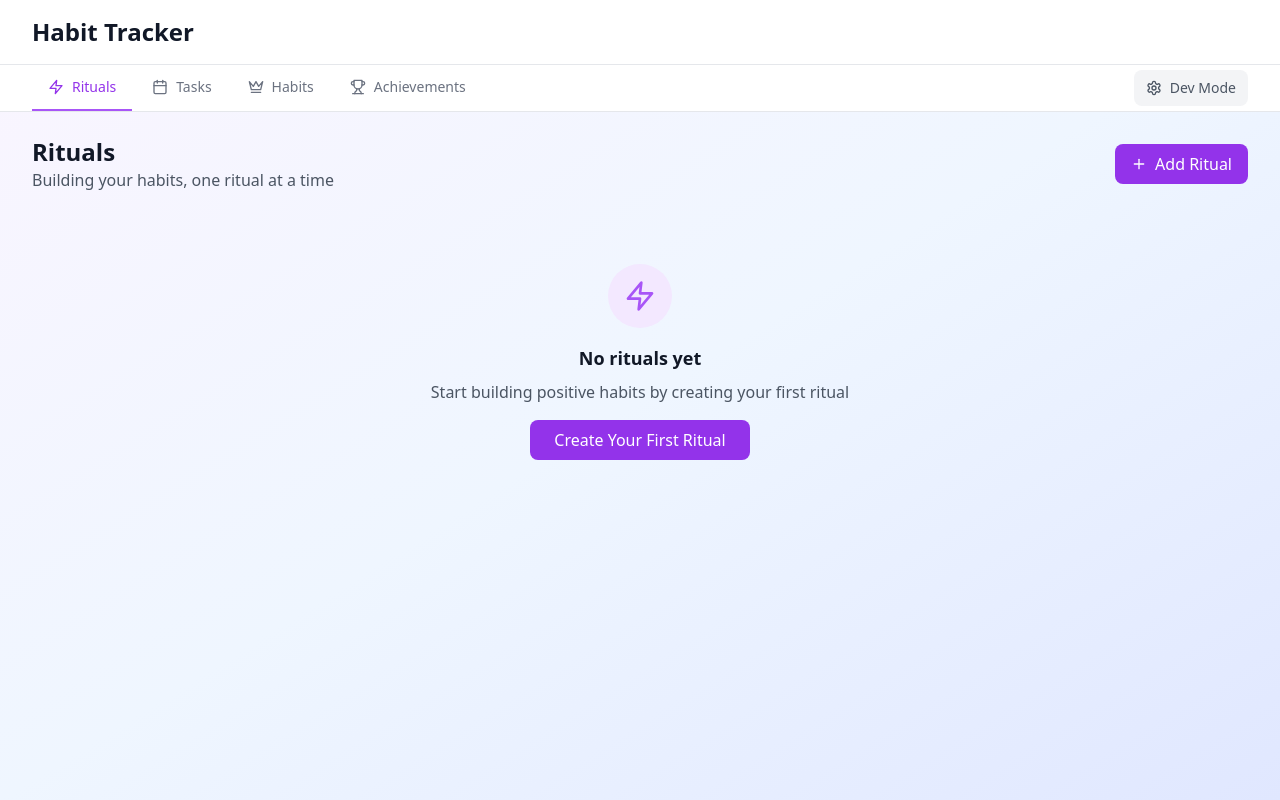
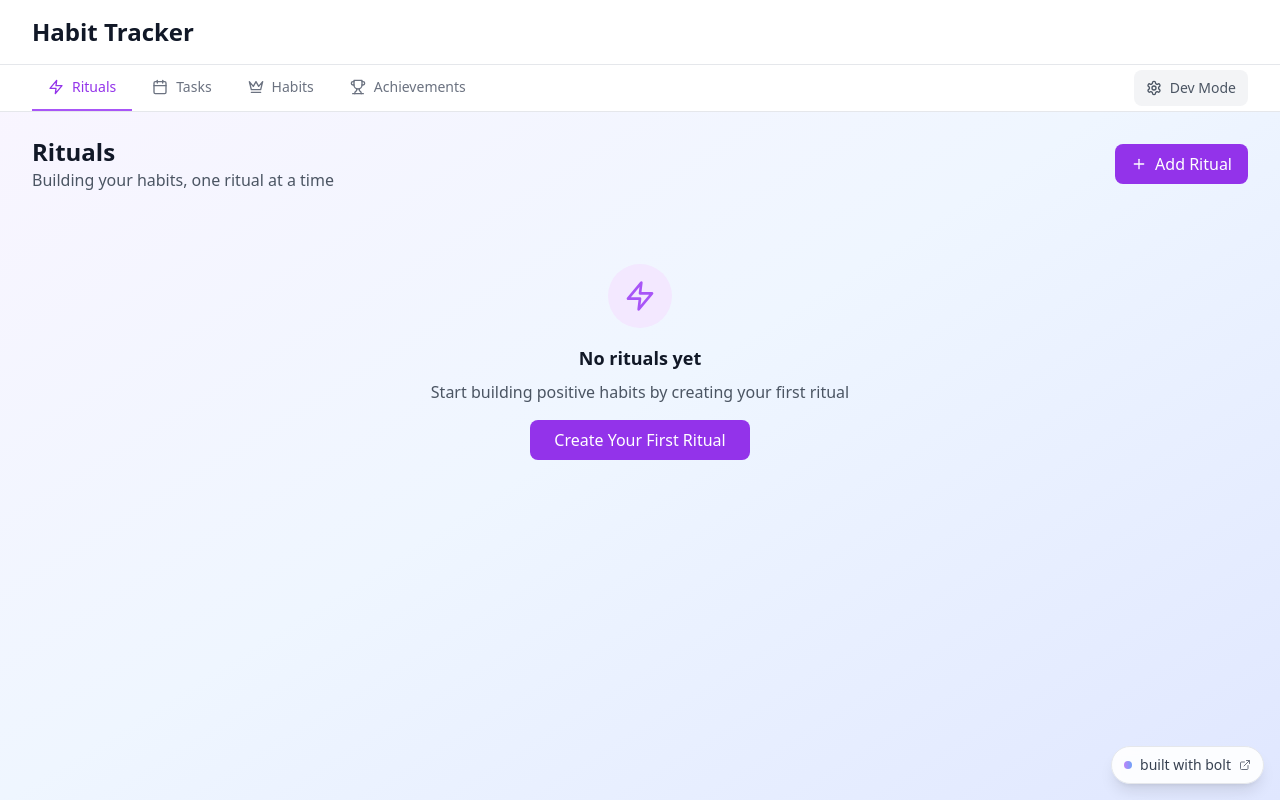
Before and after one commit to utsav132/Habit_Tracker, a React (Vite) app: page / in a window 1280 px wide. Built offline with nearby package versions, Linux system fonts and the light colour scheme.

Commit message:
Add 'built with bolt' badge

```diff
--- a/src/App.tsx
+++ b/src/App.tsx
@@ -1,5 +1,5 @@
 import { useState, useEffect } from 'react';
-import { Calendar, Zap, Crown, Trophy, Settings, ChevronRight, ChevronLeft } from 'lucide-react';
+import { Calendar, Zap, Crown, Trophy, Settings, ChevronRight, ChevronLeft, ExternalLink } from 'lucide-react';
 import { AppData, Ritual, Habit, Task, HabitItem, HabitTrigger } from './types';
 import { getStoredData, saveData } from './utils/storage';
 import { DateManager } from './utils/dateUtils';
@@ -468,6 +468,20 @@ function App() {
         type={rewardData.type}
       />
 
+      {/* Built with Bolt Badge */}
+      <a
+        href="https://bolt.new"
+        target="_blank"
+        rel="noopener noreferrer"
+        className="fixed bottom-4 right-4 z-40 bg-white/90 backdrop-blur-sm border border-gray-200 rounded-full px-3 py-2 shadow-lg hover:shadow-xl transition-all duration-200 hover:scale-105 group"
+      >
+        <div className="flex items-center space-x-2 text-sm">
+          <div className="w-2 h-2 bg-gradient-to-r from-purple-500 to-blue-500 rounded-full animate-pulse"></div>
+          <span className="text-gray-700 font-medium">built with bolt</span>
+          <ExternalLink className="w-3 h-3 text-gray-500 group-hover:text-purple-500 transition-colors" />
+        </div>
+      </a>
+
       {/* Main App */}
       <div className="flex flex-col h-screen">
         {/* Header */}
```
